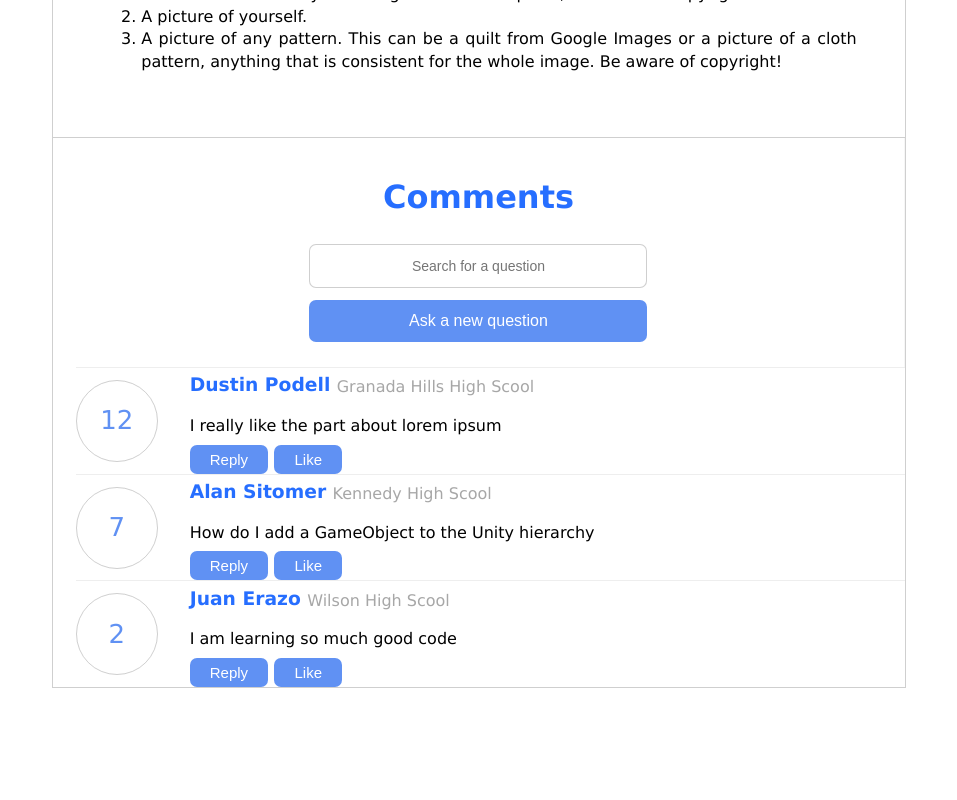
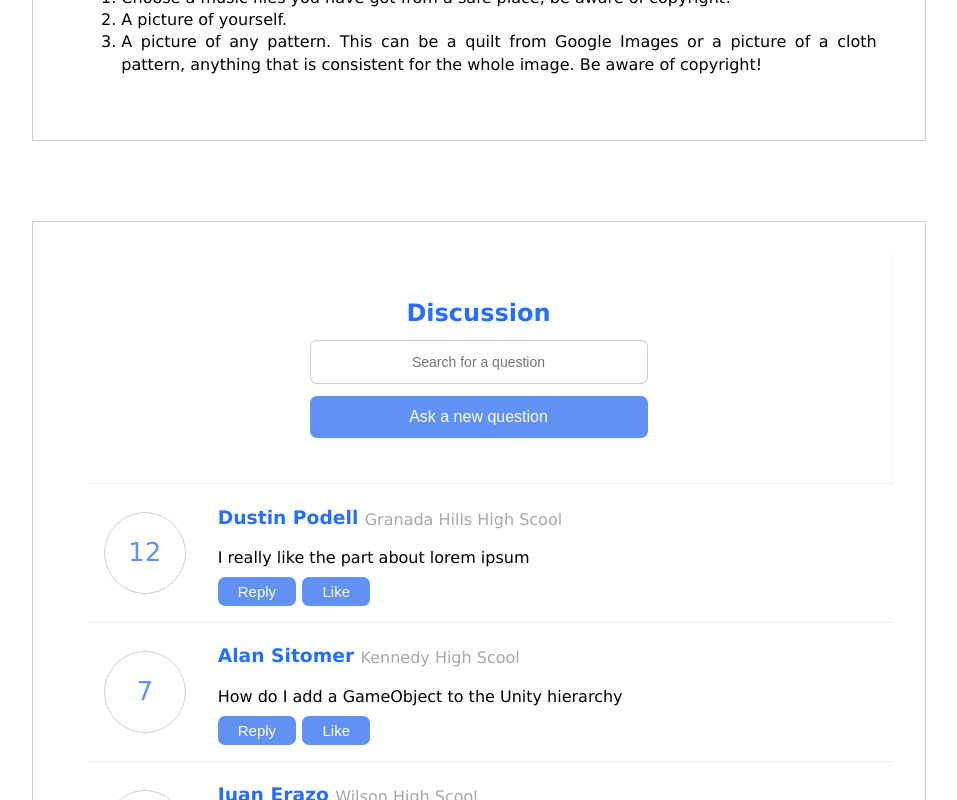
Before and after one commit to fersot100/markdown-parser, a React (Create React App) app: page / in a window 1280 px wide. Shown: the part 5660-6460 px from the top of the page, without its empty margins (161-1118 px from the left). Built offline with nearby package versions, Linux system fonts and the light colour scheme.

Commit message:
Styling changes

```diff
--- a/src/components/comments.js
+++ b/src/components/comments.js
@@ -107,8 +107,8 @@ class Comments extends React.Component {
         <div className="comments">
           <div className='comments__header'>
             <div className='comments__info'>
-              <h1>Comments</h1>
               <div className='comments__info-input'>
+                <h2 className="comments__header">Discussion</h2>
                 <input className='input' type='text' placeholder='Search for a question' />
                 <button onClick={this.openQuestion} className='button'>Ask a new question</button>
               </div>
--- a/src/styles/App.css
+++ b/src/styles/App.css
@@ -3,6 +3,7 @@
   display: grid;
   grid-template-columns: 1fr 4fr 1fr;
   grid-template-rows: 6rem auto;
+  grid-row-gap: 5rem;
   font-family: 'Lucida Sans', 'Lucida Sans Regular', 'Lucida Grande', 'Lucida Sans Unicode', Geneva, Verdana, sans-serif
 }
 .header {
@@ -67,8 +68,8 @@
 .comments {
   grid-column: 2;
   border: 1px solid rgba(160,159,159,0.5);
-  border-top: none;
   display: flex;
+  padding: 2rem;
   flex-direction: column;
   margin-bottom: 10rem;
 }
@@ -141,6 +142,7 @@
 .comment {
   display: flex;
   border-top: 1px solid #eeeeee;
+  padding: 1rem;
   border-bottom: none;
   flex-direction: row;
   align-items: flex-start;
```
